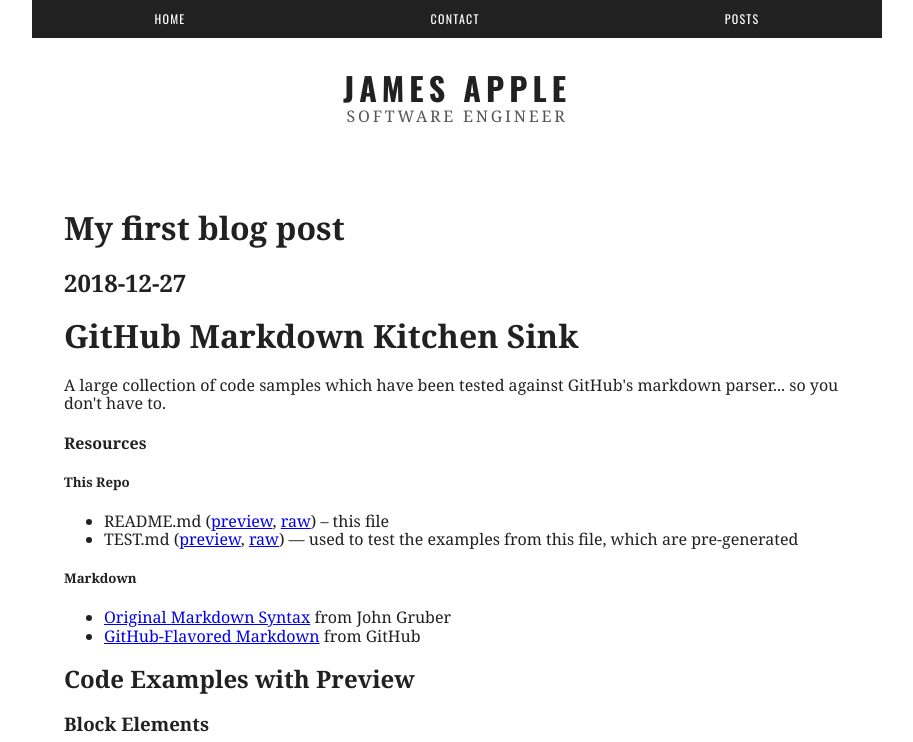
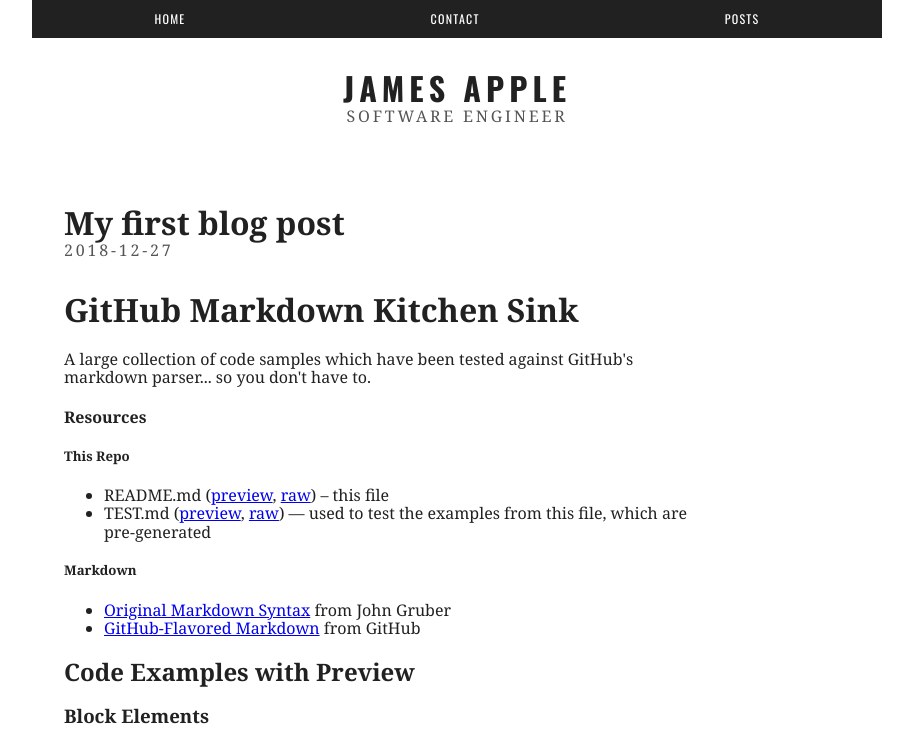
Before and after one commit to JamesApple/old-jamesapple.com, a Gatsby site: page /posts/babys-first-post in a window 1280 px wide. Shown: the top 742 px of the page, without its empty margins (183-1096 px from the left). Built offline with nearby package versions, Linux system fonts and the light colour scheme; Gatsby itself is replaced by a stand-in of ours; some packages are replaced by stand-ins of ours; a web font is replaced by a local one.

Commit message:
Style post page

```diff
--- /dev/null
+++ b/src/components/PostPage.tsx
@@ -0,0 +1,43 @@
+import * as React from 'react'
+
+import BaseLayout from '../components/BaseLayout'
+import { postTitle, tagline, body } from '../fontStyles';
+import styled from '../styled-components';
+
+interface IPostPageProps {
+  html: string
+  title: string
+  date: string
+}
+
+const Title = styled.h1`
+  ${postTitle};
+  font-size: 32px;
+  margin-bottom: 6px;
+`
+const Subtext = styled.span`
+  ${tagline};
+  margin-bottom: 23px;
+`
+
+const Content = styled.div`
+  ${body};
+  margin-top: 32px;
+  max-width: 70ch;
+  font-size: 16px;
+`
+
+export default class PostPage extends React.PureComponent<IPostPageProps, {}> {
+  public render() {
+    const { html, title, date } = this.props
+    return (
+      <BaseLayout>
+        <article>
+          <Title>{title}</Title>
+          <Subtext>{date}</Subtext>
+          <Content dangerouslySetInnerHTML={{ __html: html }} />
+        </article>
+      </BaseLayout>
+    )
+  }
+}
--- a/src/templates/postTemplate.tsx
+++ b/src/templates/postTemplate.tsx
@@ -1,7 +1,7 @@
 import * as React from 'react'
 
 import { graphql } from 'gatsby'
-import BaseLayout from '../components/BaseLayout'
+import PostPage from '../components/PostPage'
 
 interface IPostTemplateProps {
   data: {
@@ -37,13 +37,7 @@ export default class PostTemplate extends React.PureComponent<
     const { frontmatter, html } = this.props.data.markdownRemark
 
     return (
-      <BaseLayout>
-        <div>
-          <h1>{frontmatter.title}</h1>
-          <h2>{frontmatter.date}</h2>
-          <div dangerouslySetInnerHTML={{ __html: html }} />
-        </div>
-      </BaseLayout>
+      <PostPage title={frontmatter.title} date={frontmatter.date} html={html} />
     )
   }
 }
```
Also changed, not shown: src/components/PostPage.stories.tsx (added, +43 -0 lines).
